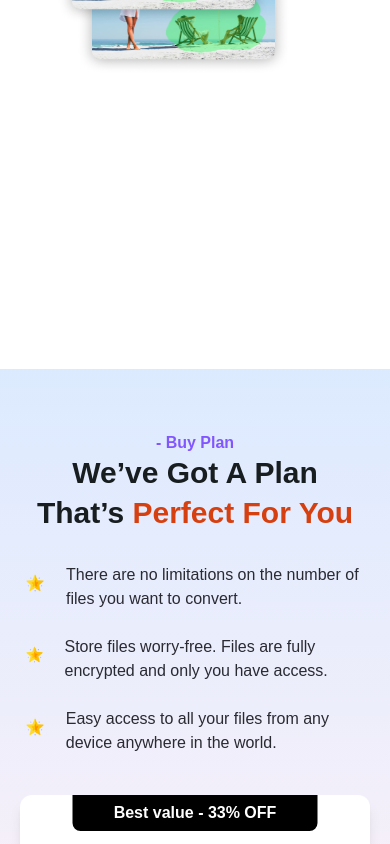
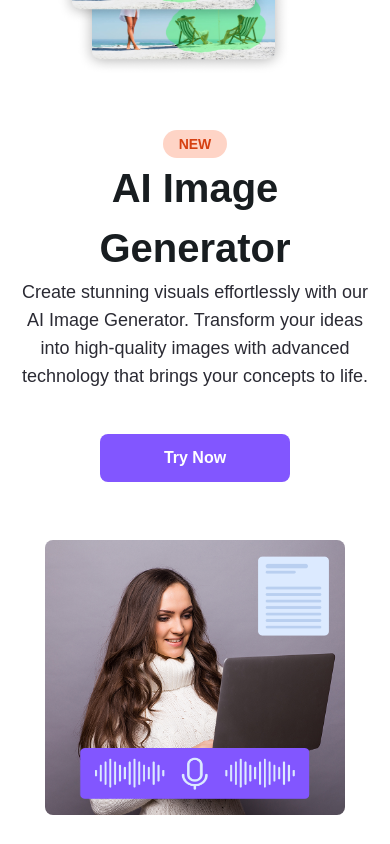
Before and after one commit to trusha97/ImageEditor, a Next.js app: page / in a window 390 px wide. Shown: the part 3980-4824 px from the top of the page. Built offline with nearby package versions, Linux system fonts and the light colour scheme; a web font is replaced by a local one.

Commit message:
generativeAi done

```diff
--- a/src/page/BackgroundRemoveTool/GenerativeAi.jsx
+++ b/src/page/BackgroundRemoveTool/GenerativeAi.jsx
@@ -29,18 +29,18 @@ const GenerativeAi = () => {
     return (
 
         <>
-            <div className="relative  !h-[751px]  ml-12 mr-12.5 !mb-12">
+            <div className="relative  xl:!h-[600px] sm:h-[750px] h-[600px] 2xl:ml-12 ml-0 2xl:mr-12.5 mr-0 !mb-12">
                 {/* Background Image */}
                 <Image
                     src={textspech}
                     alt="textspech"
-                    className="w-full !h-[620px]  object-cover rounded-lg absolute -top-16.5"
+                    className="hidden sm:block w-full xl:!h-[620px] h-[775px] object-cover rounded-lg absolute -top-16.5"
                 />
 
                 {/* Content Overlay */}
-                <div className="absolute inset-0 -top-[70px] flex justify-between items-center px-[157px] !h-[620px] ">
+                <div className="absolute inset-0 -top-[70px] xl:flex block justify-between 2xl:px-[157px] xl:px-28 px-4 !h-[620px] items-center ">
                     {/* ==== left Side (Text Content) ==== */}
-                    <div>
+                    <div className="text-center !mx-auto">
                         <div>
                             <button
                                 type="button"
@@ -56,21 +56,21 @@ const GenerativeAi = () => {
                         />
 
                         <Paragraph
-                            className="font-medium text-lg text-[var(--paragraphtitle)] !max-w-[563px] mt-3"
+                            className="font-medium text-lg text-[var(--paragraphtitle)] !max-w-[563px] mt-3 text-center !mx-auto"
                             text="Create stunning visuals effortlessly with our AI Image Generator. Transform your ideas into high-quality images with advanced technology that brings your concepts to life."
                         />
 
                         <button
                             type="button"
                             disabled
-                            className="mt-11 font-bold text-base leading-5 px-16 py-3.5 rounded-[var(--radius)] bg-[var(--btnbg)] text-[var(--white)]"
+                            className="mt-11 font-bold text-base leading-5 px-16 py-3.5 rounded-[var(--radius)] bg-[var(--btnbg)] text-[var(--white)] xl:mb-0 mb-14.5"
                         >
                             Try Now
                         </button>
                     </div>
 
                     {/* ==== right Side (Images) ==== */}
-                    <div className="relative w-[500px] h-[350px] group">
+                    <div className="relative md:w-[500px] sm:w-[400px] w-[300px] md:h-[350px] sm:h-[325px] h-[275px] group mx-auto ">
                         {/* Main Image */}
                         <Image
                             src={textspechimage}
@@ -82,7 +82,7 @@ const GenerativeAi = () => {
                         <Image
                             src={note}
                             alt="note"
-                            className="absolute top-4 right-4 w-[118.76px] h-[146.3px]
+                            className="absolute top-4 right-4 md:w-[118.76px] sm:w-[95.76px] w-[70.76px] md:h-[146.3px] sm:h-[115.3px] h-[80.3px]
                    transition-all duration-500
                    group-hover:translate-x-[80%]"
                         />
@@ -92,7 +92,7 @@ const GenerativeAi = () => {
                             src={sound}
                             alt="sound"
                             className="absolute bottom-4 left-1/2 transform -translate-x-1/2
-                   !w-[378.43px] h-[95.61px]
+                   md:!w-[378.43px] sm:w-[270.43px] w-[230.43px] md:h-[95.61px] sm:h-[70.61px] h-[50.61px]
                    transition-all duration-500
                    group-hover:translate-y-[80%]"
                         />
--- a/src/page/BackgroundRemoveTool/ObjectRemover.jsx
+++ b/src/page/BackgroundRemoveTool/ObjectRemover.jsx
@@ -43,7 +43,7 @@ const ObjectRemover = () => {
         </div>
 
         {/* ==== Left Side (Images) ==== */}
-        <div className="xl:order-1 order-2 relative flex items-center w-full xl:w-[738px] h-[494px] overflow-hidden mt-8 abobrom ">
+        <div className="xl:order-1 order-2 relative flex items-center w-full xl:w-[738px] sm:h-[494px] h-[325px] overflow-hidden mt-8 abobrom ">
           <div className="absolute z-50 md:top-0 top-16  md:left-0 sm:left-28 left-14 aaa ">
             <Image
               src={obremover}
--- a/src/page/page.jsx
+++ b/src/page/page.jsx
@@ -18,7 +18,7 @@ const BackgroundRemoveTool = () => {
       <EditingTools/>
       <ImageGenerator/>
       <ObjectRemover/>
-      {/* <GenerativeAi/> */}
+      <GenerativeAi/>
       {/* <Faq/> */}
       <CardPlan/>
       <SliderImage/>
```
